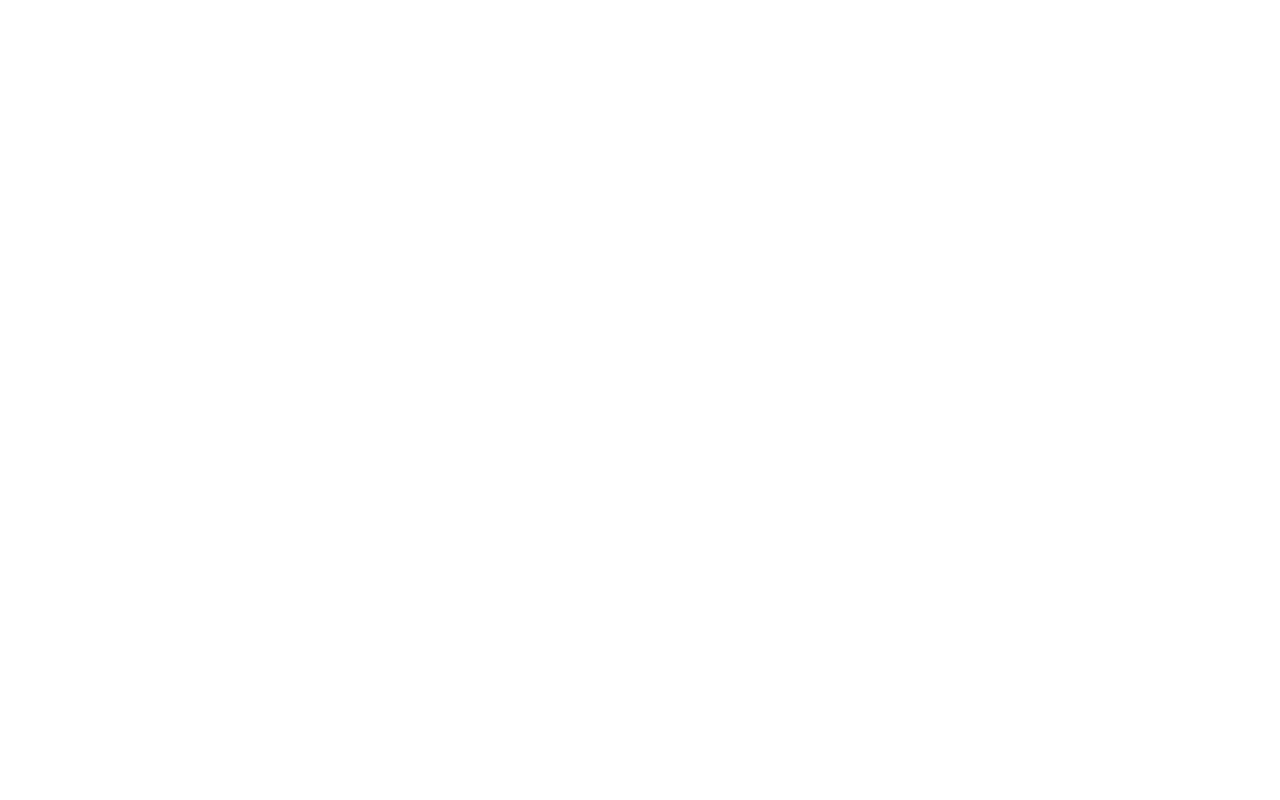
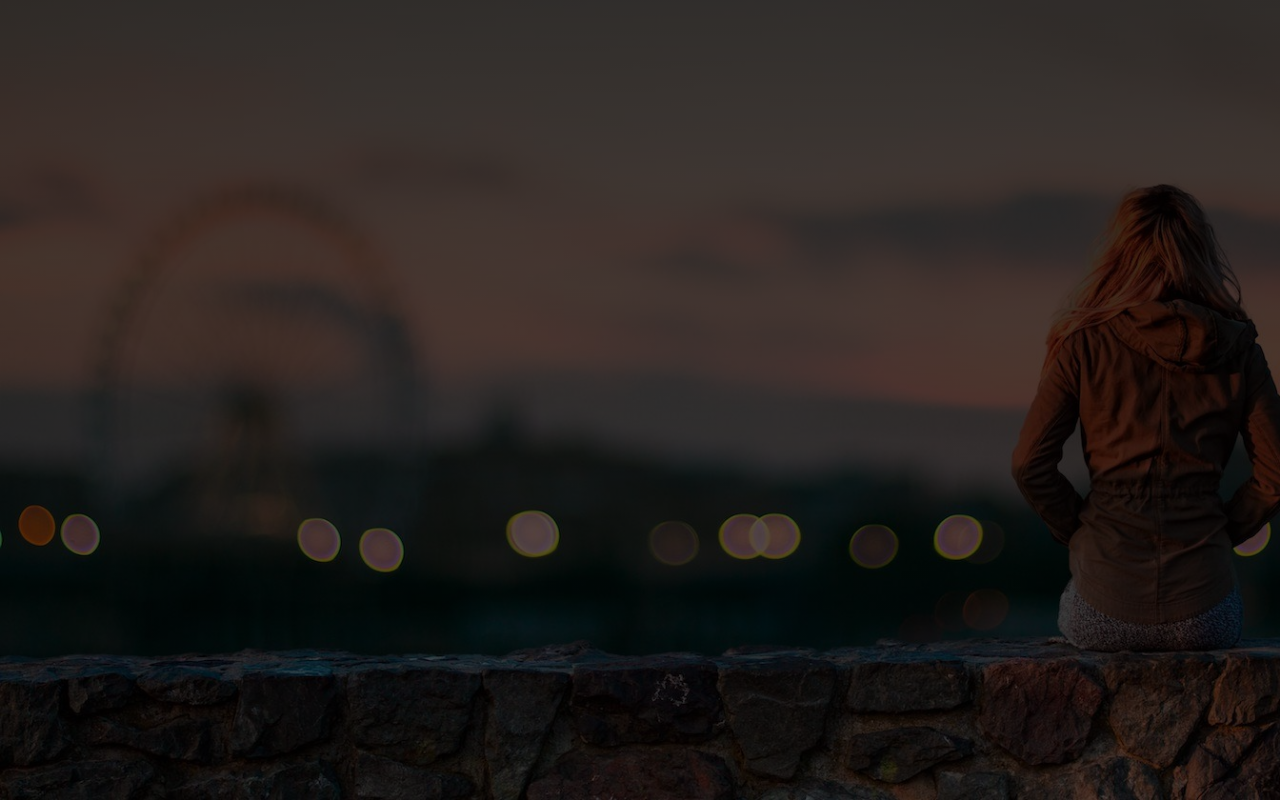
Before and after one commit to ldsir01/Responsive1, a plain HTML site: page index.html in a window 1280 px wide. Drawn offline with Linux system fonts and the light colour scheme.

Commit message:
Background image gradient added

```diff
--- a/index.html
+++ b/index.html
@@ -1,3 +1,4 @@
+<!-- TODO : to div elements one on another -->
 <!DOCTYPE html>
 <html lang="en">
   <head>
@@ -6,5 +7,7 @@
     <title>FoodResponsive</title>
     <link rel="stylesheet" href="style.css" />
   </head>
-  <body></body>
+  <body>
+    <div class="box"></div>
+  </body>
 </html>
--- a/style.css
+++ b/style.css
@@ -3,3 +3,16 @@
   padding: 0;
   font: sans-serif;
 }
+
+.box {
+  width: 100%;
+  height: 100vh;
+  background-image: linear-gradient(
+      to bottom,
+      rgba(0, 0, 0, 0.8),
+      rgba(0, 0, 0, 0.6)
+    ),
+    url(images/backgroungImage.jpeg);
+  background-size: cover;
+  color: white;
+}
```
Also changed, not shown: images/backgroungImage.jpeg (added), 2 other files.
